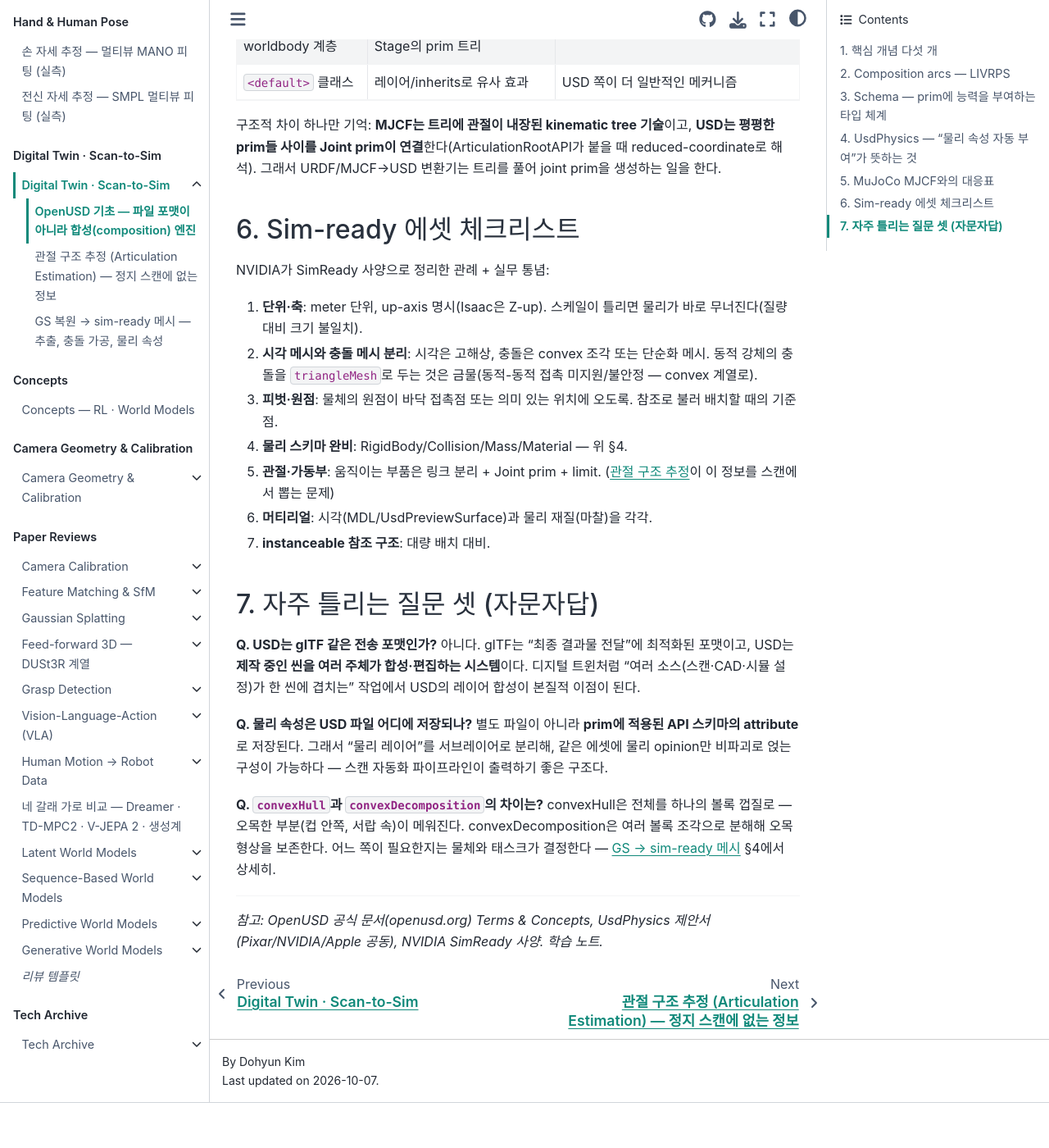
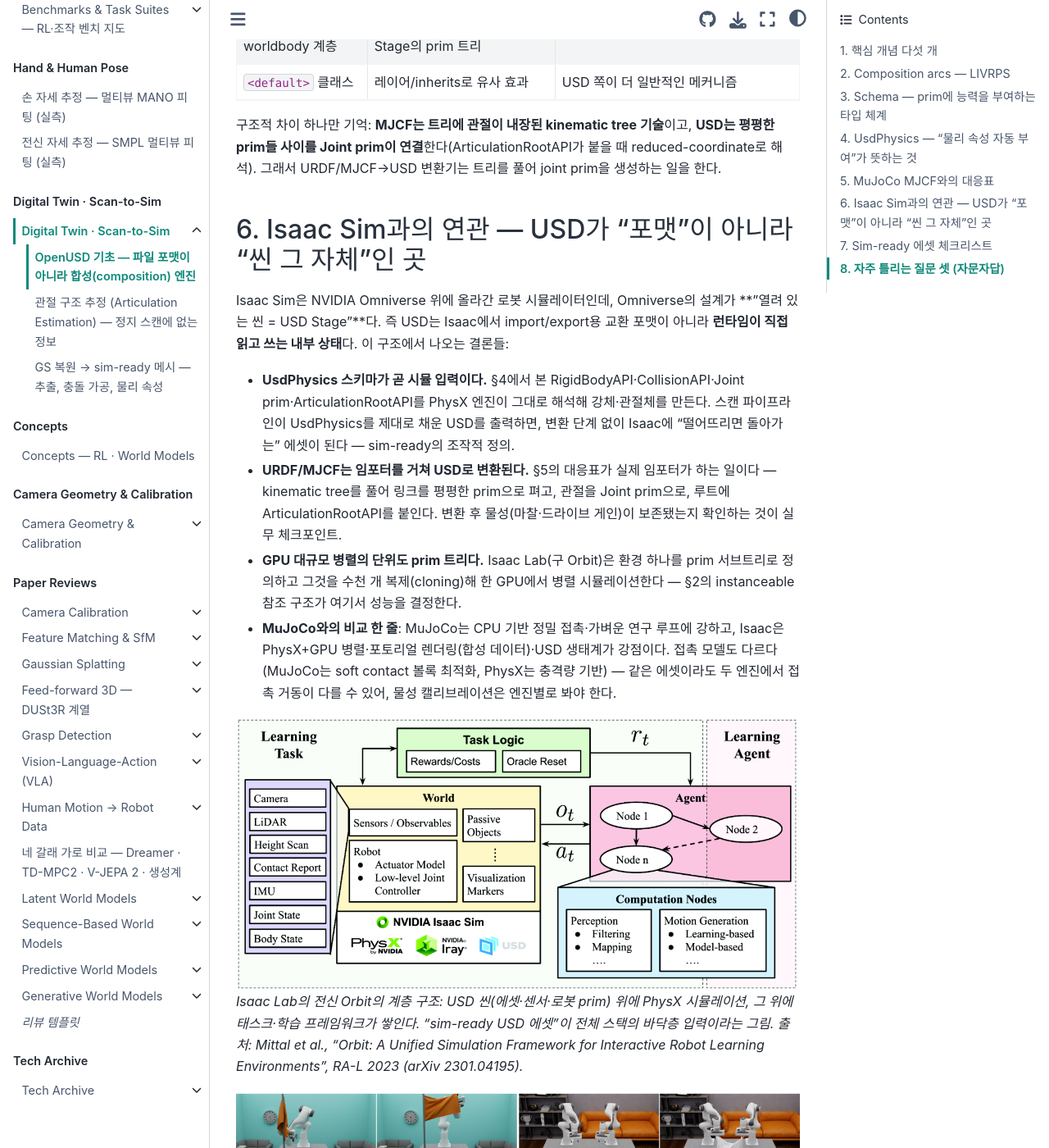
Before and after one commit to DoHyun468/robotics-study, a Jupyter Book: the page built from digital-twin/openusd.md, in a window 1280 px wide and 1400 px high, scrolled down 2992 px. Shown: the whole window at 82% size. Built offline with Jupyter Book 1.0.4 settings and Sphinx 7.4.7 and the Sphinx Book theme 1.1.4, drawn with Linux system fonts in a browser that asks for light colours; before the commit the page ends 4337 px from its top, so only the background shows below that; some of the changed text lies outside the part shown.

Commit message:
Add Isaac Sim integration section to OpenUSD page
Co-Authored-By: Claude Fable 5 <noreply@anthropic.com>

```diff
--- a/digital-twin/openusd.md
+++ b/digital-twin/openusd.md
@@ -66,7 +66,22 @@ OpenUSD(Universal Scene Description)는 Pixar가 영화 제작 파이프라인
 
 구조적 차이 하나만 기억: **MJCF는 트리에 관절이 내장된 kinematic tree 기술**이고, **USD는 평평한 prim들 사이를 Joint prim이 연결**한다(ArticulationRootAPI가 붙을 때 reduced-coordinate로 해석). 그래서 URDF/MJCF→USD 변환기는 트리를 풀어 joint prim을 생성하는 일을 한다.
 
-## 6. Sim-ready 에셋 체크리스트
+## 6. Isaac Sim과의 연관 — USD가 "포맷"이 아니라 "씬 그 자체"인 곳
+
+Isaac Sim은 NVIDIA Omniverse 위에 올라간 로봇 시뮬레이터인데, Omniverse의 설계가 **"열려 있는 씬 = USD Stage"**다. 즉 USD는 Isaac에서 import/export용 교환 포맷이 아니라 **런타임이 직접 읽고 쓰는 내부 상태**다. 이 구조에서 나오는 결론들:
+
+- **UsdPhysics 스키마가 곧 시뮬 입력이다.** §4에서 본 RigidBodyAPI·CollisionAPI·Joint prim·ArticulationRootAPI를 PhysX 엔진이 그대로 해석해 강체·관절체를 만든다. 스캔 파이프라인이 UsdPhysics를 제대로 채운 USD를 출력하면, 변환 단계 없이 Isaac에 "떨어뜨리면 돌아가는" 에셋이 된다 — sim-ready의 조작적 정의.
+- **URDF/MJCF는 임포터를 거쳐 USD로 변환된다.** §5의 대응표가 실제 임포터가 하는 일이다 — kinematic tree를 풀어 링크를 평평한 prim으로 펴고, 관절을 Joint prim으로, 루트에 ArticulationRootAPI를 붙인다. 변환 후 물성(마찰·드라이브 게인)이 보존됐는지 확인하는 것이 실무 체크포인트.
+- **GPU 대규모 병렬의 단위도 prim 트리다.** Isaac Lab(구 Orbit)은 환경 하나를 prim 서브트리로 정의하고 그것을 수천 개 복제(cloning)해 한 GPU에서 병렬 시뮬레이션한다 — §2의 instanceable 참조 구조가 여기서 성능을 결정한다.
+- **MuJoCo와의 비교 한 줄**: MuJoCo는 CPU 기반 정밀 접촉·가벼운 연구 루프에 강하고, Isaac은 PhysX+GPU 병렬·포토리얼 렌더링(합성 데이터)·USD 생태계가 강점이다. 접촉 모델도 다르다(MuJoCo는 soft contact 볼록 최적화, PhysX는 충격량 기반) — 같은 에셋이라도 두 엔진에서 접촉 거동이 다를 수 있어, 물성 캘리브레이션은 엔진별로 봐야 한다.
+
+![Orbit(Isaac Lab) 설계](figures/isaac/orbit-design.png)
+*Isaac Lab의 전신 Orbit의 계층 구조: USD 씬(에셋·센서·로봇 prim) 위에 PhysX 시뮬레이션, 그 위에 태스크·학습 프레임워크가 쌓인다. "sim-ready USD 에셋"이 전체 스택의 바닥층 입력이라는 그림. 출처: Mittal et al., "Orbit: A Unified Simulation Framework for Interactive Robot Learning Environments", RA-L 2023 (arXiv 2301.04195).*
+
+![Orbit 태스크 환경들](figures/isaac/orbit-tasks.png)
+*USD 에셋으로 구성된 조작·이동 태스크 환경들 — 스캔→sim-ready 파이프라인의 최종 소비처가 이런 로봇 학습 환경이다. 출처: 위와 동일.*
+
+## 7. Sim-ready 에셋 체크리스트
 
 NVIDIA가 SimReady 사양으로 정리한 관례 + 실무 통념:
 
@@ -78,7 +93,7 @@ NVIDIA가 SimReady 사양으로 정리한 관례 + 실무 통념:
 6. **머티리얼**: 시각(MDL/UsdPreviewSurface)과 물리 재질(마찰)을 각각.
 7. **instanceable 참조 구조**: 대량 배치 대비.
 
-## 7. 자주 틀리는 질문 셋 (자문자답)
+## 8. 자주 틀리는 질문 셋 (자문자답)
 
 **Q. USD는 glTF 같은 전송 포맷인가?**
 아니다. glTF는 "최종 결과물 전달"에 최적화된 포맷이고, USD는 **제작 중인 씬을 여러 주체가 합성·편집하는 시스템**이다. 디지털 트윈처럼 "여러 소스(스캔·CAD·시뮬 설정)가 한 씬에 겹치는" 작업에서 USD의 레이어 합성이 본질적 이점이 된다.
```
Also changed, not shown: digital-twin/figures/isaac/orbit-design.png (added), digital-twin/figures/isaac/orbit-tasks.png (added).
